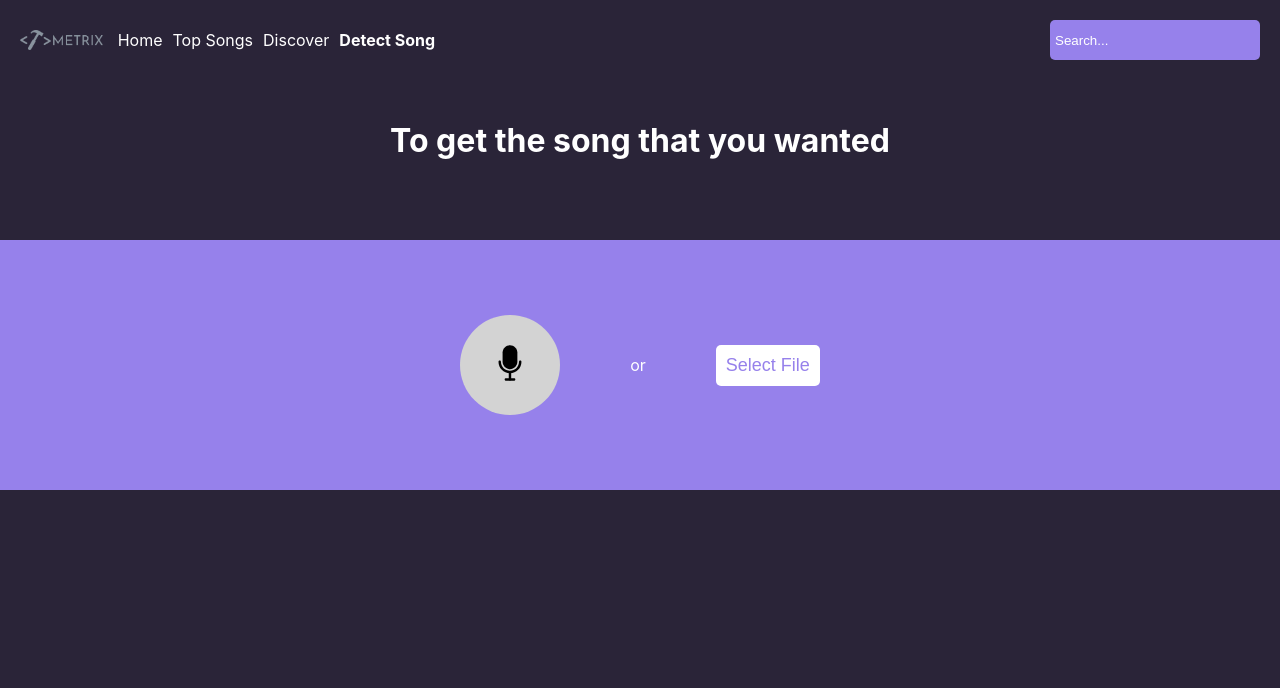
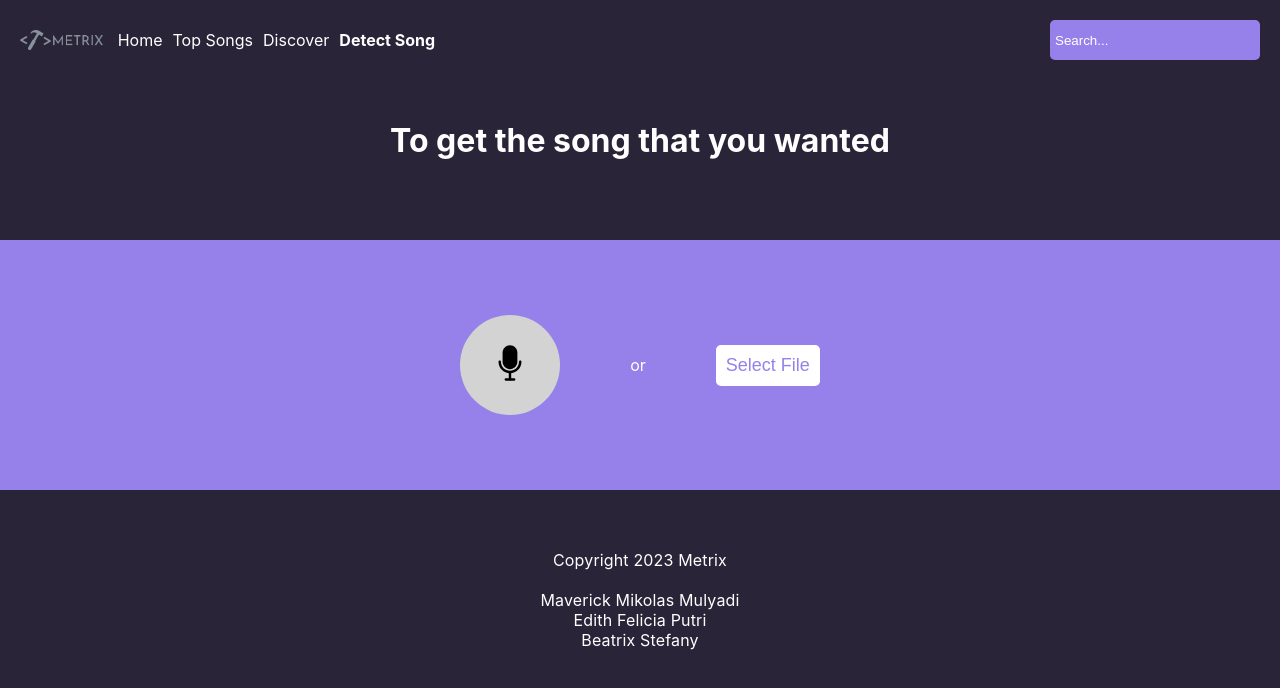
Before and after one commit to MaverickMM/Project-PWL-Metrix, a Next.js app: page /detectsong in a window 1280 px wide. Shown: the top 688 px of the page. Built offline with nearby package versions, Linux system fonts and the light colour scheme; a web font is replaced by a local one.

Commit message:
addFooter detectsong.tsx

```diff
--- a/pages/detectsong.tsx
+++ b/pages/detectsong.tsx
@@ -1,6 +1,7 @@
 import React, { useState, useRef } from 'react';
 import dynamic from 'next/dynamic';
 import Header from '../components/Header';
+import Footer from '../components/Footer';
 import '../styles/global.css';
 import styles from './DetectSong.module.css';
 
@@ -95,8 +96,13 @@
                     style={{ display:'none' }} // Hide the default input field
                   />
                  </div>
-	         </div>
-	     </div>);
+		</div>
+		<br/>
+             	<br/>
+             	<br/>
+		<Footer />
+	     </div>
+	);
 };
 
 export default DetectSong;
```
